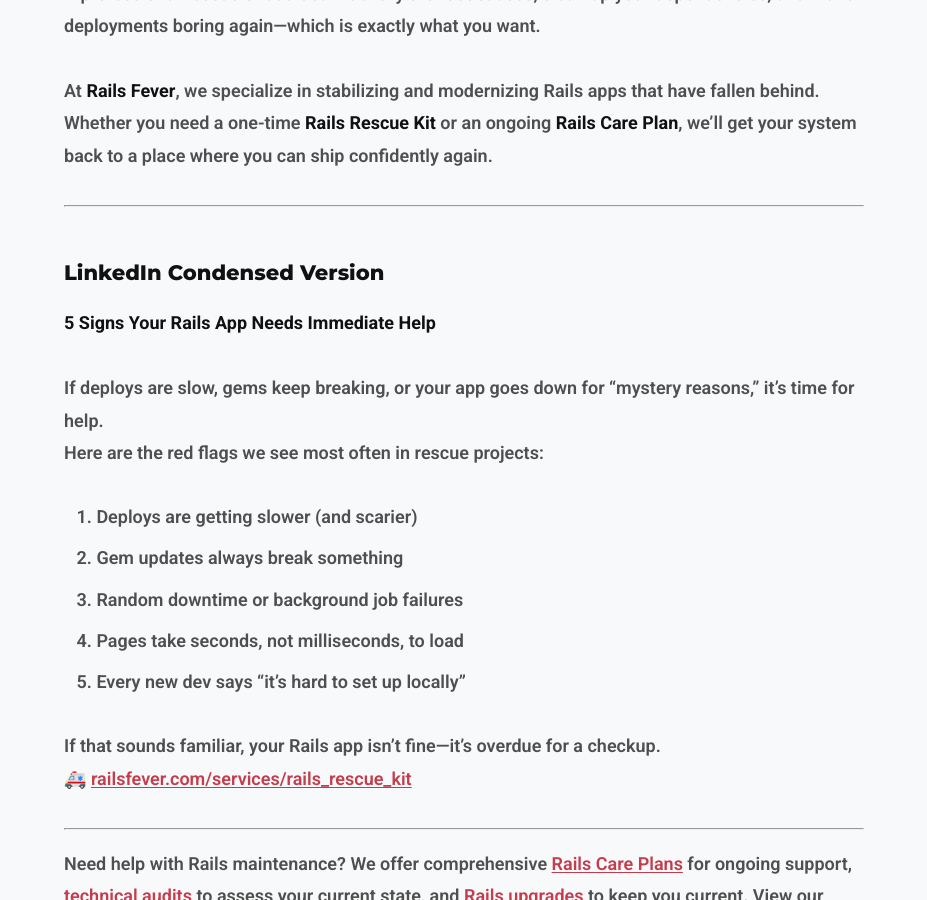
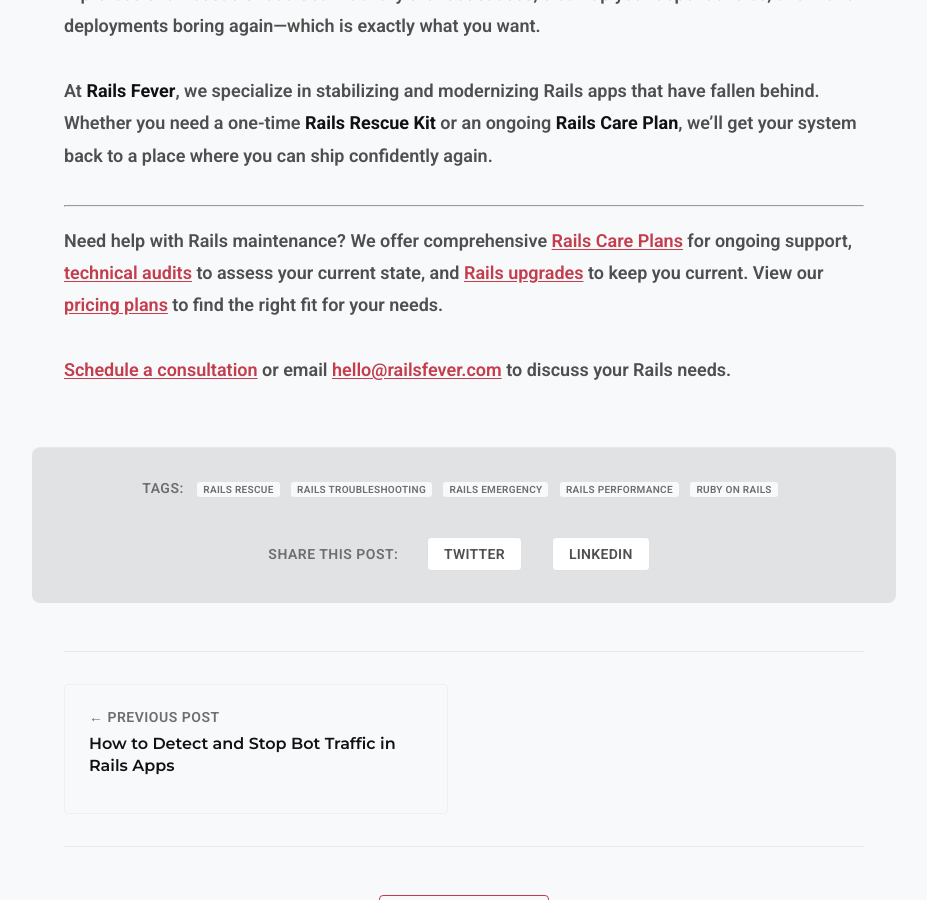
Before and after one commit to waleo/railsfever-05-2025, a Jekyll site: the page built from _posts/2025-11-12-rails-app-needs-immediate-help.md, in a window 1280 px wide and 900 px high, scrolled down 3472 px. Shown: the whole window, without its empty margins (176-1103 px from the left). Built offline with Jekyll 4.4.1, drawn with Linux system fonts in a browser that asks for light colours.

Commit message:
change to the content of blog12

```diff
--- a/_posts/2025-11-12-rails-app-needs-immediate-help.md
+++ b/_posts/2025-11-12-rails-app-needs-immediate-help.md
@@ -76,24 +76,6 @@
 
 ---
 
-### LinkedIn Condensed Version
-
-**5 Signs Your Rails App Needs Immediate Help**
-
-If deploys are slow, gems keep breaking, or your app goes down for “mystery reasons,” it’s time for help.
-Here are the red flags we see most often in rescue projects:
-
-1. Deploys are getting slower (and scarier)
-2. Gem updates always break something
-3. Random downtime or background job failures
-4. Pages take seconds, not milliseconds, to load
-5. Every new dev says “it’s hard to set up locally”
-
-If that sounds familiar, your Rails app isn’t fine—it’s overdue for a checkup.
-🚑 [railsfever.com/services/rails_rescue_kit](https://railsfever.com/services/rails_rescue_kit)
-
----
-
 Need help with Rails maintenance? We offer comprehensive [Rails Care Plans](/services/rails_care_plan/) for ongoing support, [technical audits](/services/rails_tech_audit/) to assess your current state, and [Rails upgrades](/services/rails_upgrade_express/) to keep you current. View our [pricing plans](/pricing/) to find the right fit for your needs.
 
 [Schedule a consultation]({{ site.schedule_meeting_link }}) or email <a href="mailto:hello@railsfever.com" class="email-link">hello@railsfever.com</a> to discuss your Rails needs.
```
